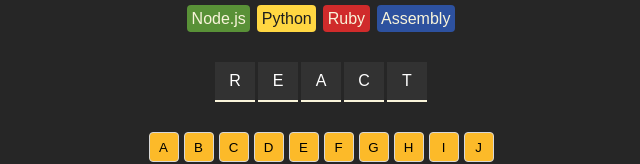
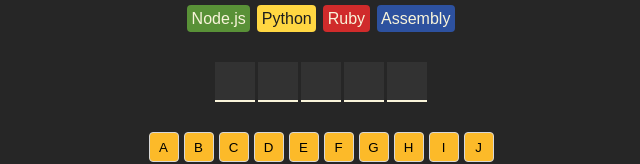
Before and after one commit to MatthiasRus/Assembly-End-Game, a React (Vite) app: page / in a window 1280 px wide. Shown: the part 355-519 px from the top of the page, without its empty margins (319-959 px from the left). Built offline with nearby package versions, Linux system fonts and the light colour scheme.

Commit message:
display if correct

```diff
--- a/src/App.jsx
+++ b/src/App.jsx
@@ -32,11 +32,13 @@
 )
 
 const wordElement = listOfLetters.map((letter, index) =>{
+  const isCorrect = userGuess.includes(letter);
+
  return <span
       className="letter"
       key={index}
   >
-        {letter.toUpperCase()}
+        {isCorrect && letter.toUpperCase()}
   </span>
 })
 
```
